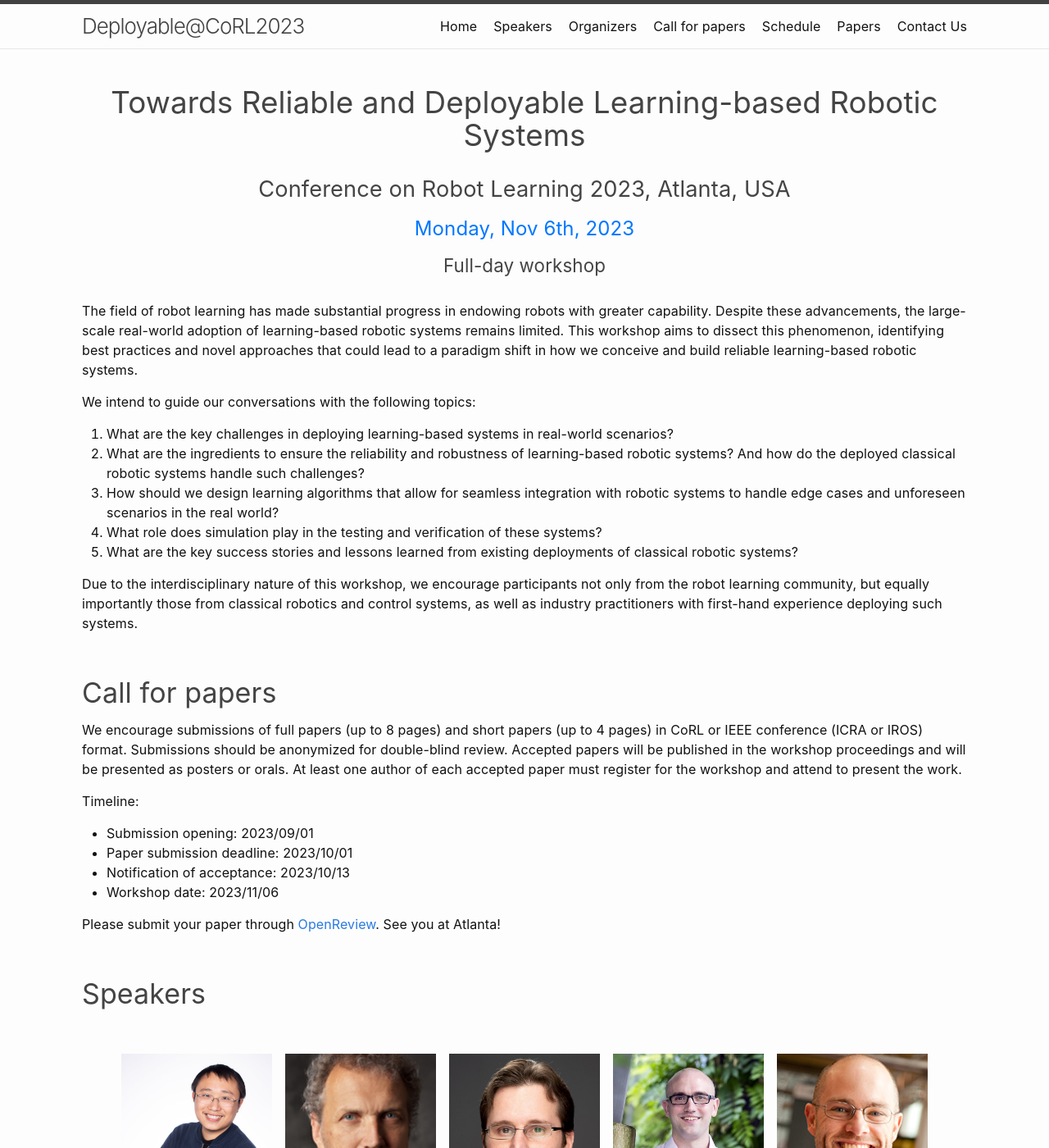
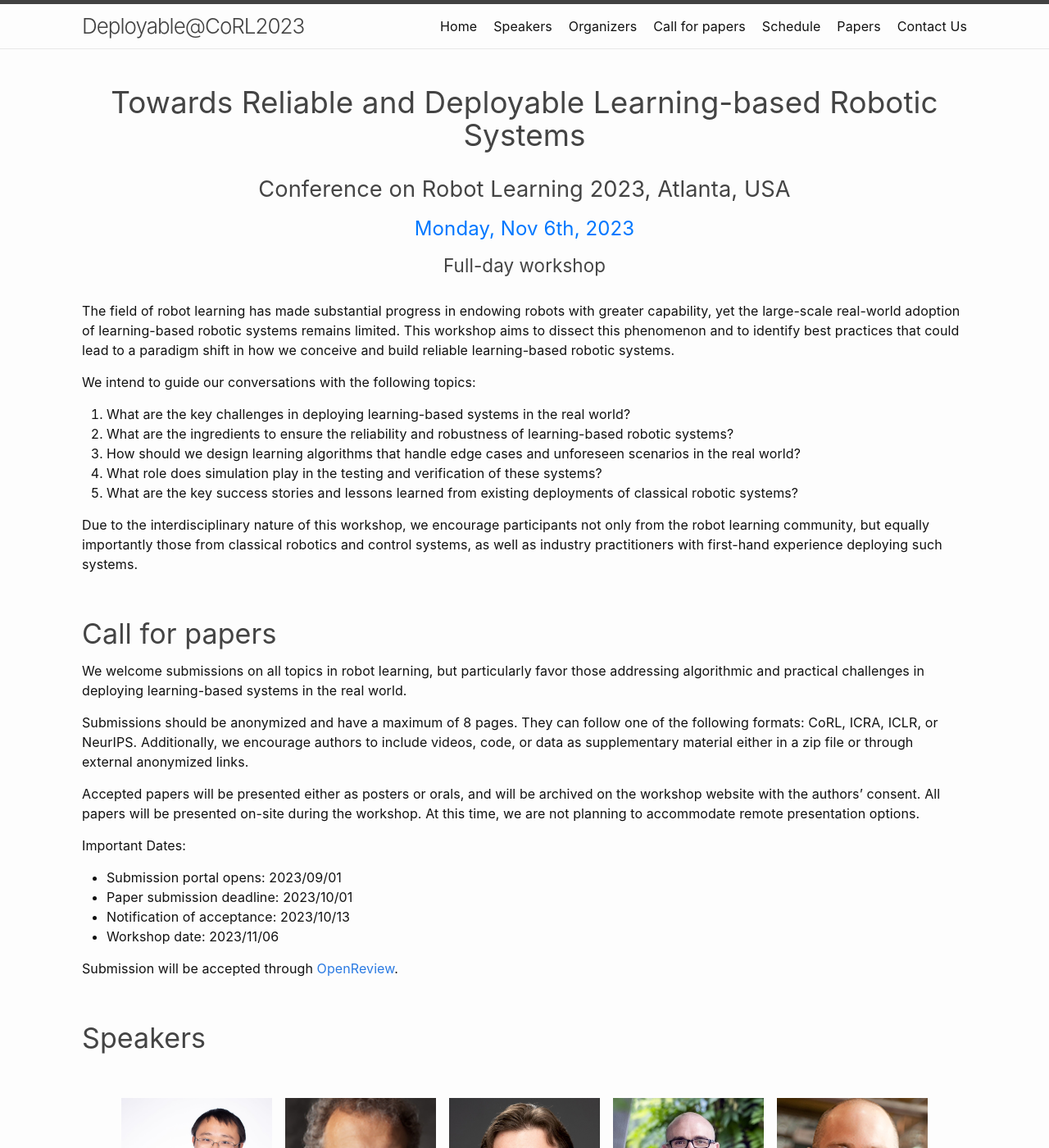
Before and after one commit to corl2023deployable/corl2023deployable.github.io, a Jekyll site: the page built from index.md, in a window 1280 px wide and 1400 px high. Shown: the whole window at 82% size. Built offline with Jekyll 4.4.1, drawn with Linux system fonts in a browser that asks for light colours.

Commit message:
update new CfP and intro on main page

```diff
--- a/index.md
+++ b/index.md
@@ -11,12 +11,12 @@ workshop_date: Monday, Nov 6th, 2023
 workshop_length: Full-day workshop
 ---
 
-The field of robot learning has made substantial progress in endowing robots with greater capability. Despite these advancements, the large-scale real-world adoption of learning-based robotic systems remains limited. This workshop aims to dissect this phenomenon, identifying best practices and novel approaches that could lead to a paradigm shift in how we conceive and build reliable learning-based robotic systems.
+The field of robot learning has made substantial progress in endowing robots with greater capability, yet the large-scale real-world adoption of learning-based robotic systems remains limited. This workshop aims to dissect this phenomenon and to identify best practices that could lead to a paradigm shift in how we conceive and build reliable learning-based robotic systems.
 
 We intend to guide our conversations with the following topics:
-1. What are the key challenges in deploying learning-based systems in real-world scenarios?
-2. What are the ingredients to ensure the reliability and robustness of learning-based robotic systems? And how do the deployed classical robotic systems handle such challenges?
-3. How should we design learning algorithms that allow for seamless integration with robotic systems to handle edge cases and unforeseen scenarios in the real world?
+1. What are the key challenges in deploying learning-based systems in the real world?
+2. What are the ingredients to ensure the reliability and robustness of learning-based robotic systems?
+3. How should we design learning algorithms that handle edge cases and unforeseen scenarios in the real world?
 4. What role does simulation play in the testing and verification of these systems?
 5. What are the key success stories and lessons learned from existing deployments of classical robotic systems?
 
@@ -28,15 +28,21 @@ Due to the interdisciplinary nature of this workshop, we encourage participants
 
 ### Call for papers
 
-We encourage submissions of full papers (up to 8 pages) and short papers (up to 4 pages) in CoRL or IEEE conference (ICRA or IROS) format. Submissions should be anonymized for double-blind review. Accepted papers will be published in the workshop proceedings and will be presented as posters or orals. At least one author of each accepted paper must register for the workshop and attend to present the work.
+We welcome submissions on all topics in robot learning, but particularly favor those addressing algorithmic and practical challenges in deploying learning-based systems in the real world.
 
-Timeline:
-- Submission opening: 2023/09/01
+Submissions should be anonymized and have a maximum of 8 pages. They can follow one of the following formats: CoRL, ICRA, ICLR, or NeurIPS. Additionally, we encourage authors to include videos, code, or data as supplementary material either in a zip file or through external anonymized links.
+
+Accepted papers will be presented either as posters or orals, and will be archived on the workshop website with the authors' consent. All papers will be presented on-site during the workshop. At this time, we are not planning to accommodate remote presentation options.
+
+Important Dates:
+
+- Submission portal opens: 2023/09/01
 - Paper submission deadline: 2023/10/01
 - Notification of acceptance: 2023/10/13
 - Workshop date: 2023/11/06
 
-Please submit your paper through [OpenReview](https://openreview.net/group?id=robot-learning.org/CoRL/2023/Workshop/Deployable). See you at Atlanta!
+Submission will be accepted through [OpenReview](https://openreview.net/group?id=robot-learning.org/CoRL/2023/Workshop/Deployable).
+
 
 &nbsp;
 &nbsp;
```
